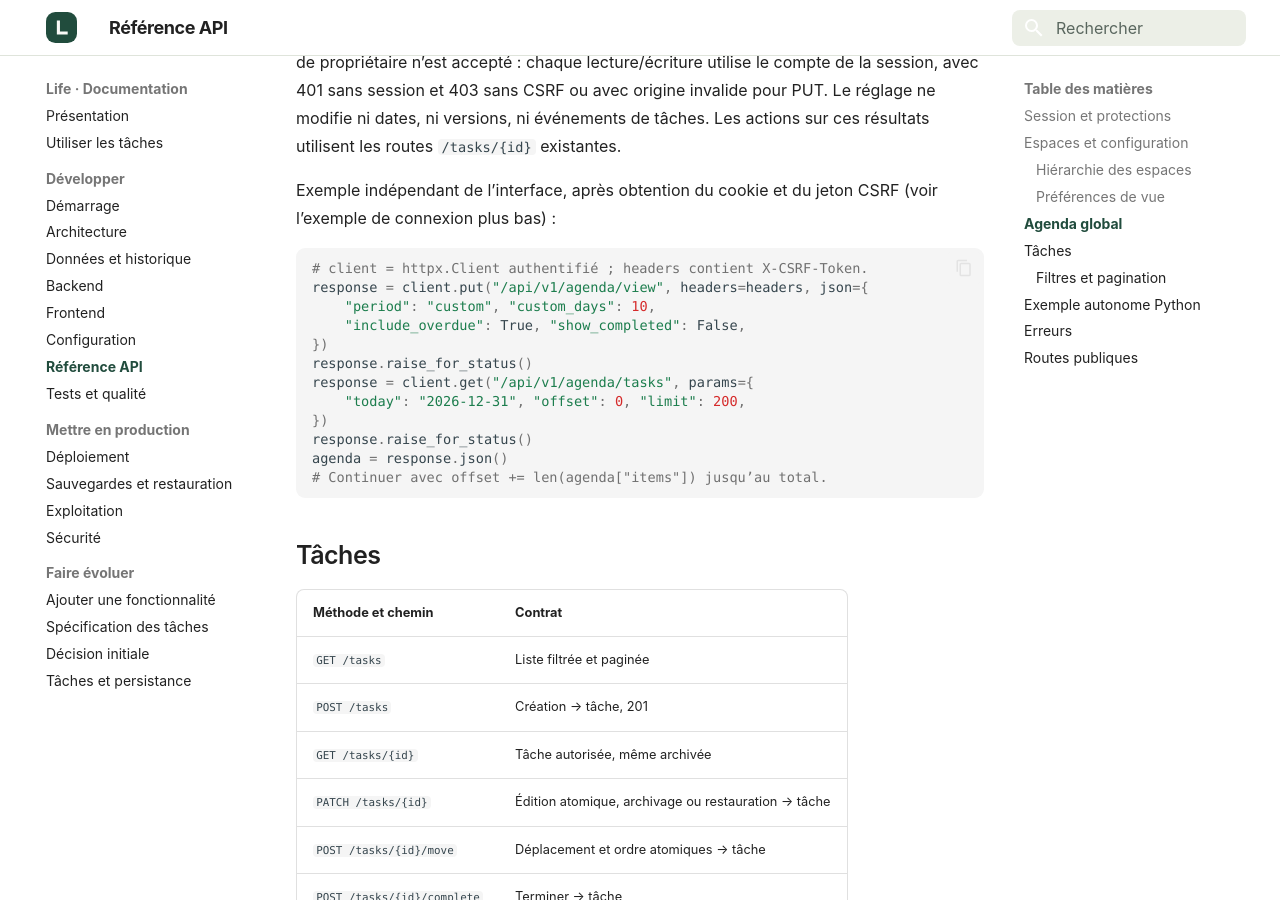
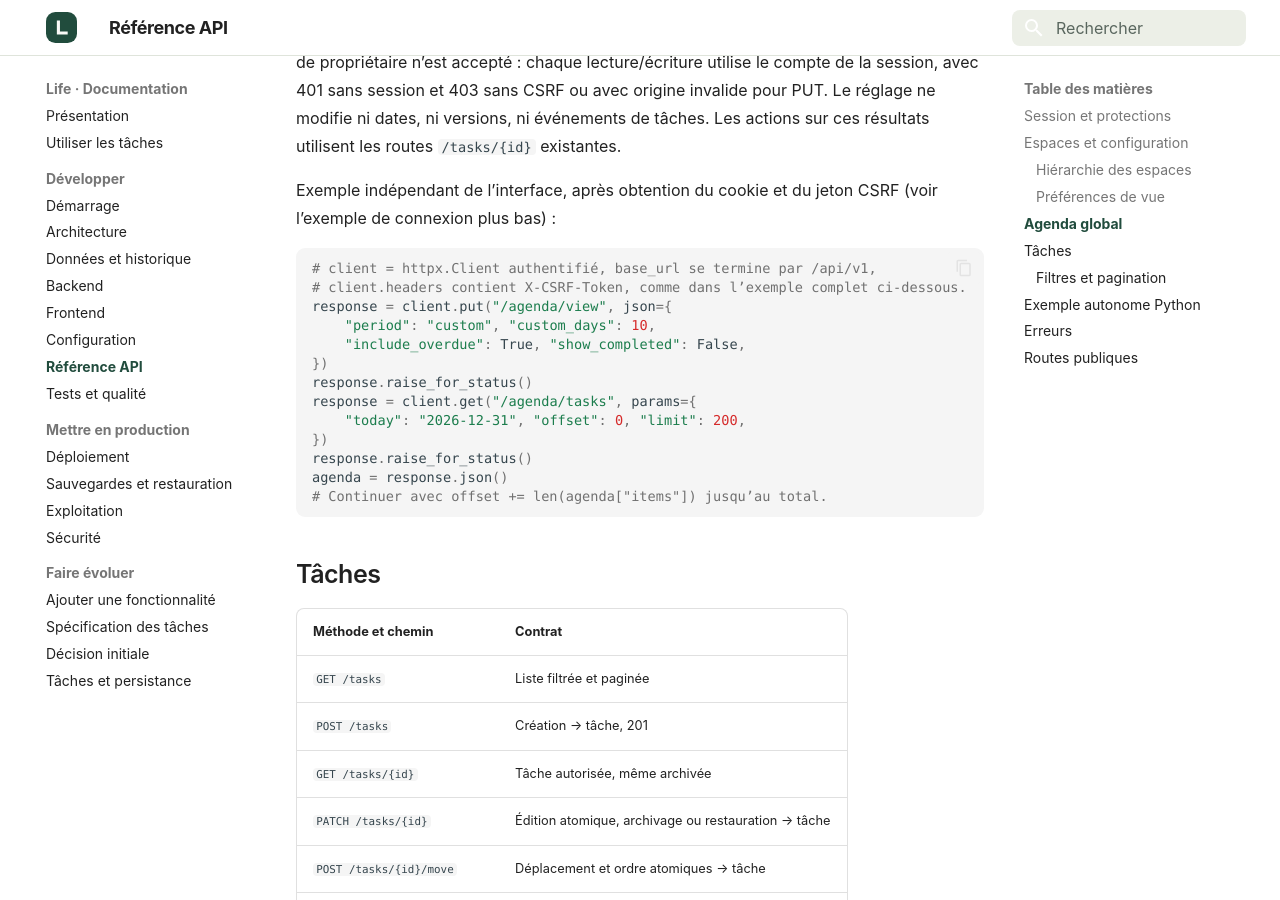
Before and after one commit to ThibaultLeveau/life.thibault-leveau.com, an MkDocs documentation site: the page built from docs/api.md, in a window 1280 px wide and 900 px high, scrolled down 4582 px. Built offline with MkDocs 1.6.1 and Material for MkDocs 9.7.7, drawn with Linux system fonts in a browser that asks for light colours.

Commit message:
fix: fiabiliser les réglages et compléter la recette agenda (#10)

````diff
--- a/docs/api.md
+++ b/docs/api.md
@@ -98,13 +98,14 @@ La requête exclut les tâches sans échéance, les archives directes et les tâ
 Exemple indépendant de l’interface, après obtention du cookie et du jeton CSRF (voir l’exemple de connexion plus bas) :
 
 ```python
-# client = httpx.Client authentifié ; headers contient X-CSRF-Token.
-response = client.put("/api/v1/agenda/view", headers=headers, json={
+# client = httpx.Client authentifié, base_url se termine par /api/v1,
+# client.headers contient X-CSRF-Token, comme dans l’exemple complet ci-dessous.
+response = client.put("/agenda/view", json={
     "period": "custom", "custom_days": 10,
     "include_overdue": True, "show_completed": False,
 })
 response.raise_for_status()
-response = client.get("/api/v1/agenda/tasks", params={
+response = client.get("/agenda/tasks", params={
     "today": "2026-12-31", "offset": 0, "limit": 200,
 })
 response.raise_for_status()
````
Also changed, not shown: docs/frontend.md (+1 -1 lines), docs/taches.md (+3 -3 lines), docs/assets/diagrams/data.svg, 6 other files.
